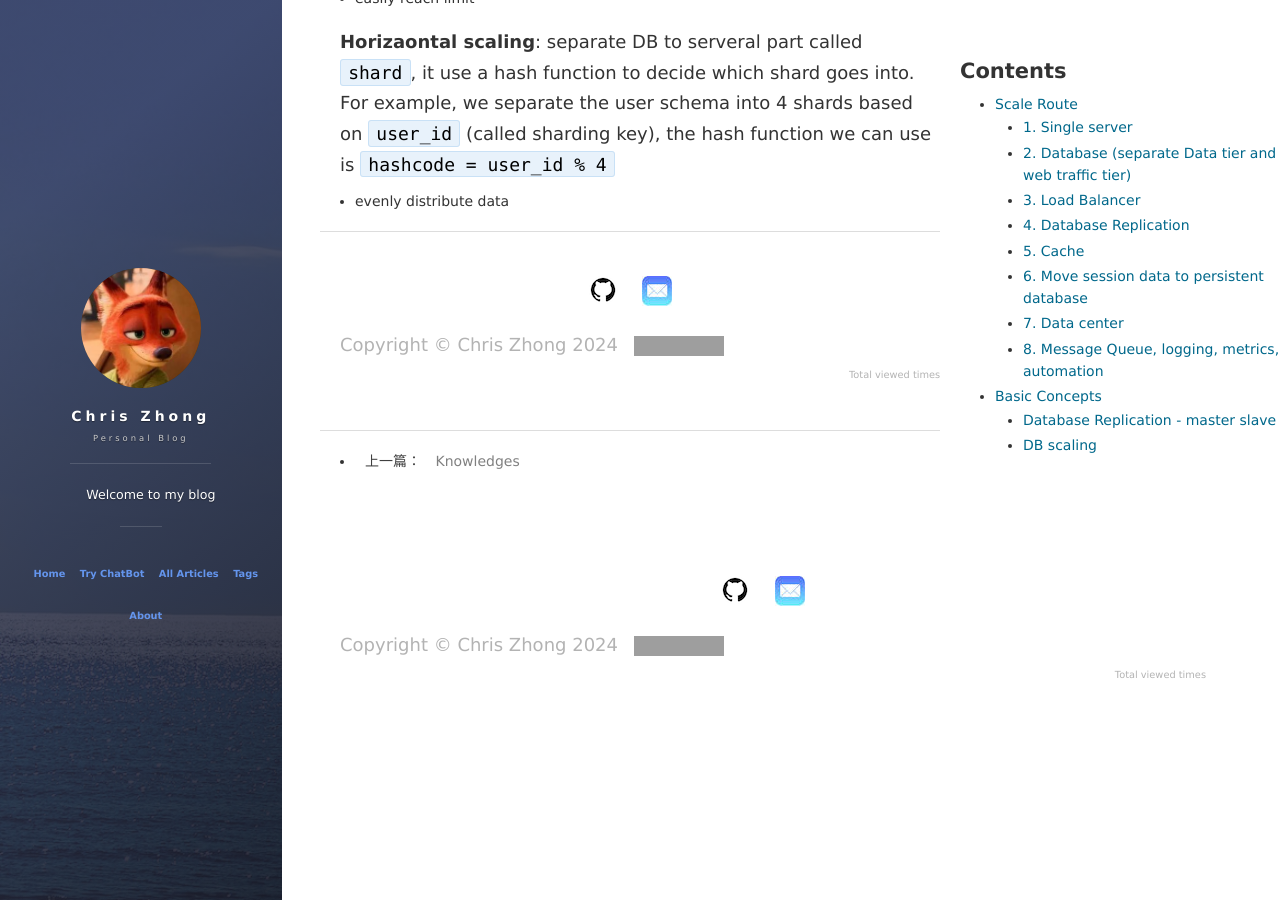
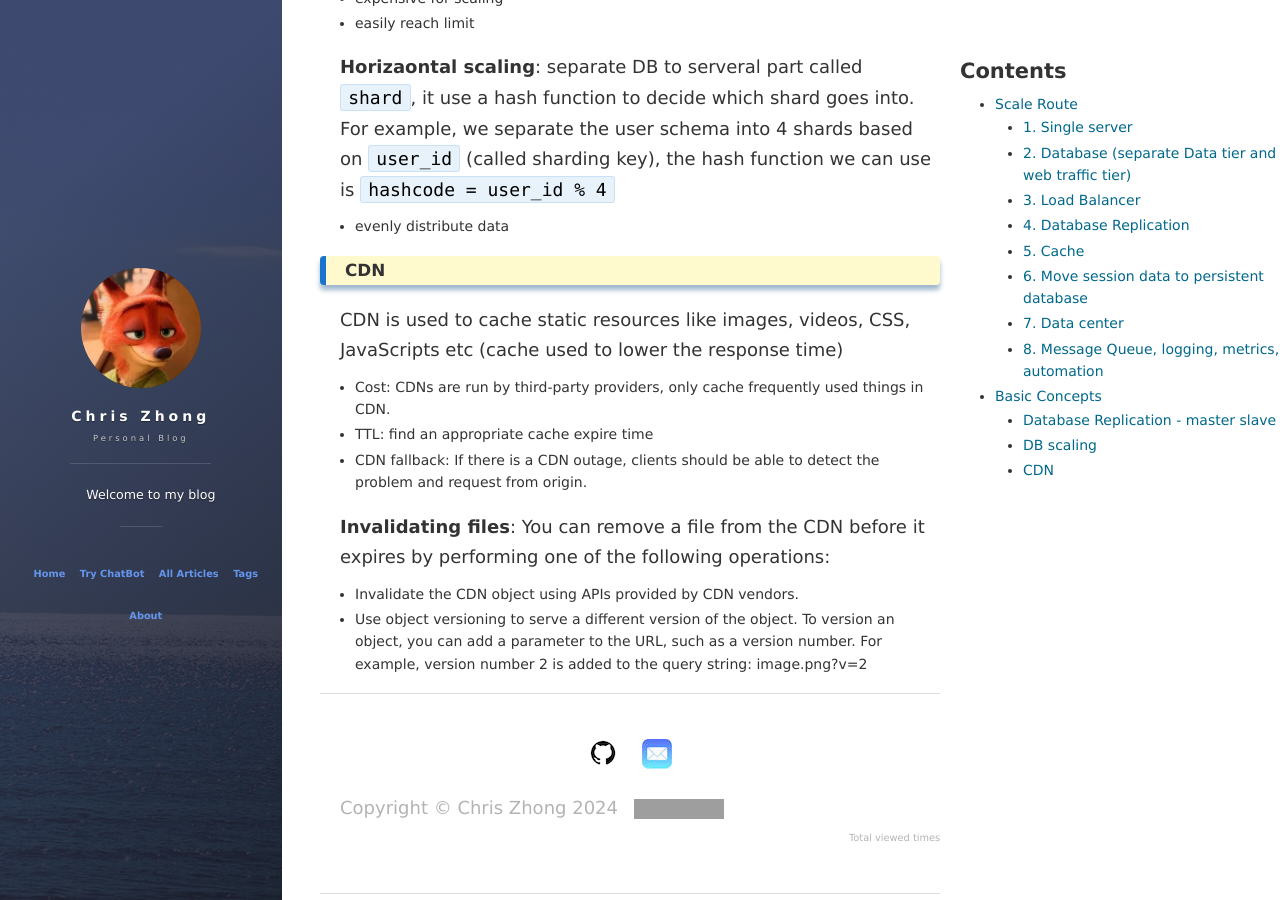
Before and after one commit to ChrisZZhong/chriszzhong.github.io, a Jekyll site: the page built from _posts/2024-05-03-system-design-basic.md, in a window 1280 px wide and 900 px high, scrolled down 2784 px. Built offline with Jekyll 4.4.1, drawn with Linux system fonts in a browser that asks for light colours; nearby versions of some CDN libraries; comment, search, counter and statistics services are not loaded; grey boxes are pictures that could not be loaded.

Commit message:
Update 2024-05-03-system-design-basic.md

```diff
--- a/_posts/2024-05-03-system-design-basic.md
+++ b/_posts/2024-05-03-system-design-basic.md
@@ -68,3 +68,15 @@ When master down, a slave promote to master, a new slave node will take old slav
 
 **Horizaontal scaling**: separate DB to serveral part called `shard`, it use a hash function to decide which shard goes into. For example, we separate the user schema into 4 shards based on `user_id` (called sharding key), the hash function we can use is `hashcode = user_id % 4`
 - evenly distribute data
+
+### CDN
+
+CDN is used to cache static resources like images, videos, CSS, JavaScripts etc (cache used to lower the response time)
+
+- Cost: CDNs are run by third-party providers, only cache frequently used things in CDN.
+- TTL: find an appropriate cache expire time
+- CDN fallback: If there is a CDN outage, clients should be able to detect the problem and request from origin.
+
+**Invalidating files**: You can remove a file from the CDN before it expires by performing one of the following operations:
+- Invalidate the CDN object using APIs provided by CDN vendors.
+- Use object versioning to serve a different version of the object. To version an object, you can add a parameter to the URL, such as a version number. For example, version number 2 is added to the query string: image.png?v=2
```
